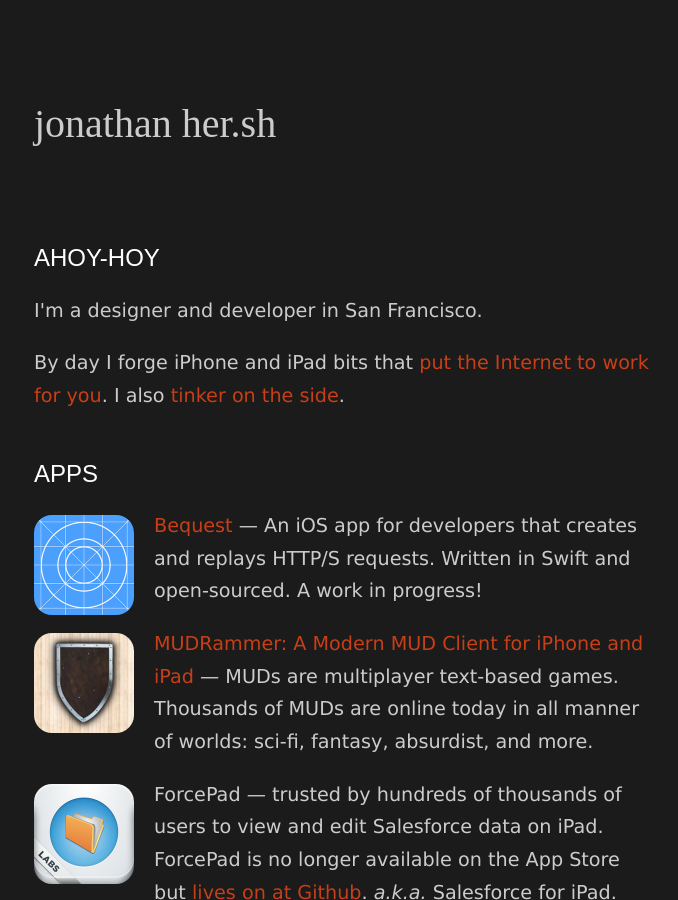
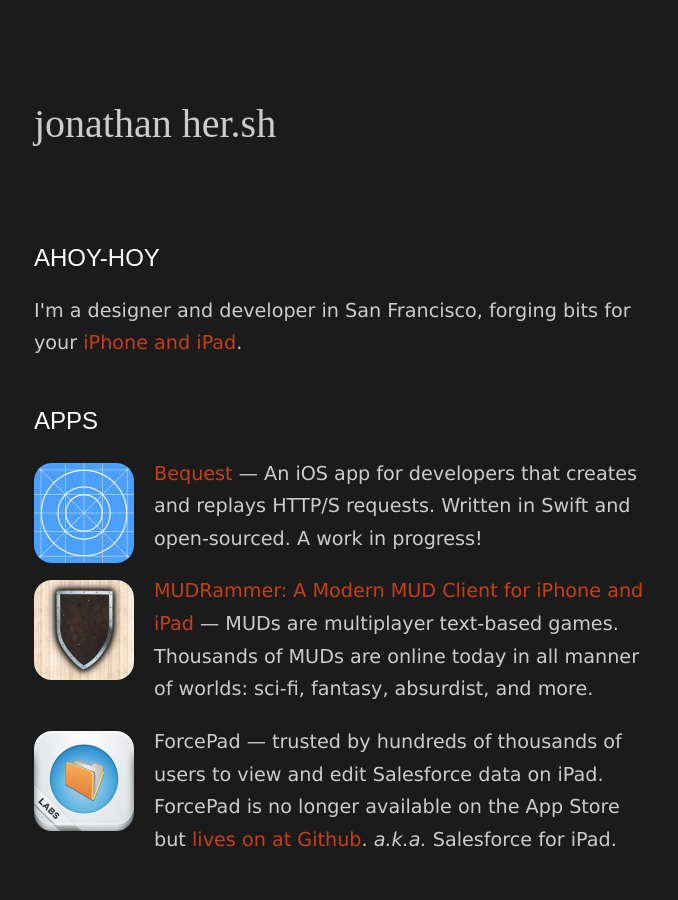
Before and after one commit to jhersh/her.sh, a Jekyll site: the page built from index.html, in a window 1280 px wide and 900 px high. Shown: the whole window, without its empty margins (296-974 px from the left). Built offline with Jekyll 4.4.1, drawn with Linux system fonts in a browser that asks for light colours.

Commit message:
Metaphysics update

```diff
--- a/index.html
+++ b/index.html
@@ -5,8 +5,7 @@
 
 <p class="heading"><a href="https://en.wiktionary.org/wiki/ahoy-hoy">Ahoy-hoy</a></p>
 
-<p>I'm a designer and developer in San Francisco.</p>
-<p>By day I forge iPhone and iPad bits that <a href="https://ifttt.com/wtf">put the Internet to work for you</a>. I also <a href="{{ site.splinesoft }}">tinker on the side</a>.</p>
+<p>I'm a designer and developer in San Francisco, forging bits for your <a href="{{ site.splinesoft }}">iPhone and iPad</a>.</p>
 
 <p class="heading">Apps</p>
 
```
